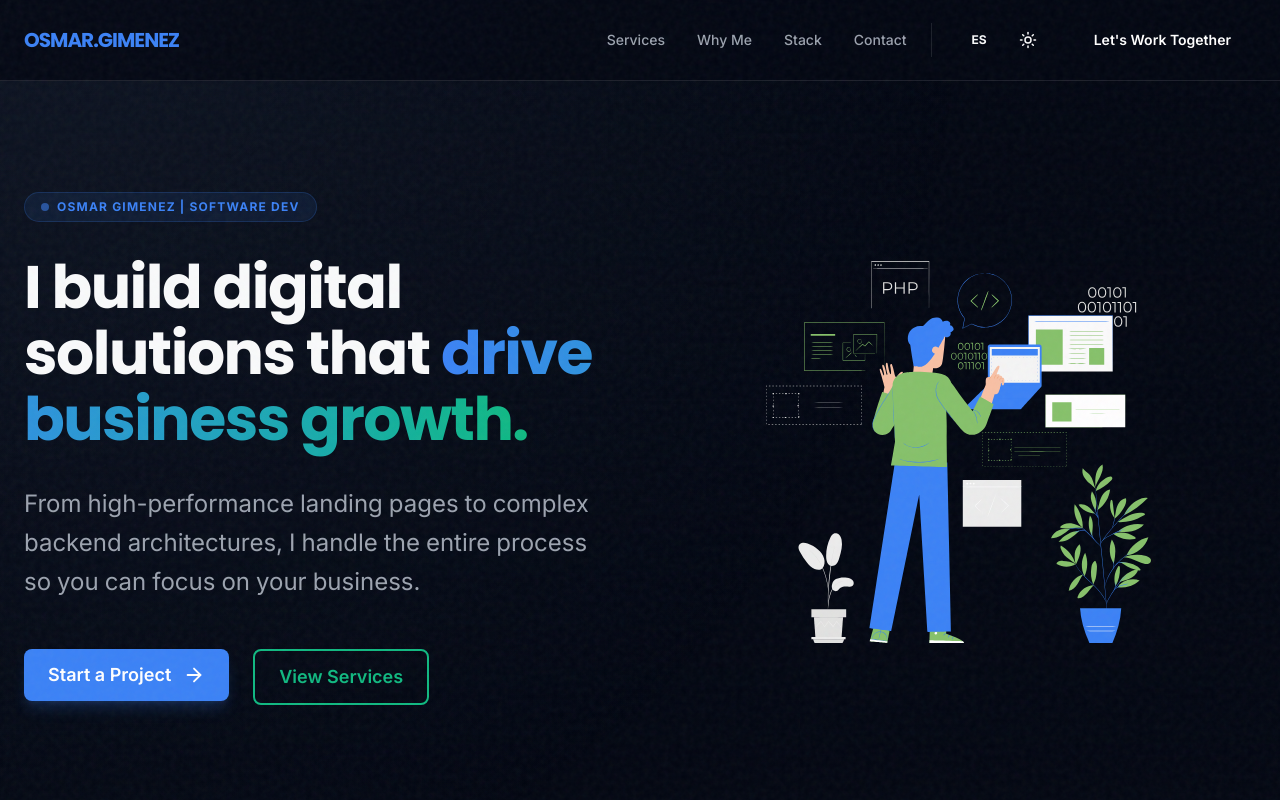
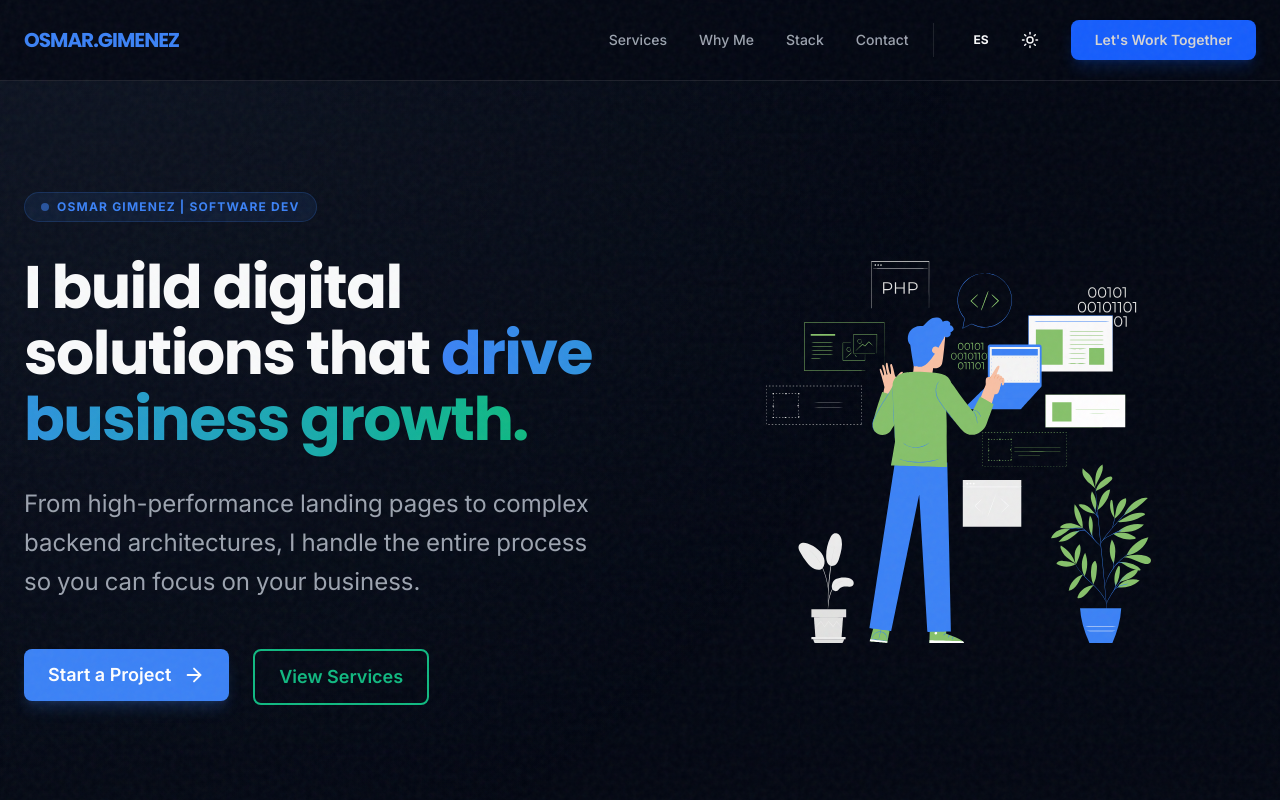
Before and after one commit to OsmarGimenez/landing-dev, a React (Vite) app: page / in a window 1280 px wide. Shown: the top 800 px of the page. Built offline with nearby package versions, Linux system fonts and the light colour scheme.

Commit message:
feat: initialize full portfolio application with animated components and i18n support.

```diff
--- a/src/App.tsx
+++ b/src/App.tsx
@@ -226,7 +226,7 @@ export default function App() {
               ))}
             </div>
 
-            <div className="flex items-center gap-3 sm:gap-4 md:border-l md:border-brand-border md:pl-8">
+            <div className="flex items-center gap-3 md:gap-4 md:border-l md:border-brand-border md:pl-8">
               <button
                 onClick={() => setLang(lang === 'en' ? 'es' : 'en')}
                 className="text-[10px] sm:text-xs font-bold hover:text-brand-primary transition-colors uppercase p-2"
@@ -242,9 +242,9 @@ export default function App() {
             </div>
 
             <MagneticButton>
-              <a href="#contact" className="group flex items-center justify-center sm:btn-primary sm:py-2 sm:px-6 w-10 h-10 sm:w-auto sm:h-auto rounded-full sm:rounded-lg border border-brand-primary/50 sm:border-transparent text-brand-primary sm:text-white hover:bg-brand-primary/5 sm:hover:bg-blue-700 transition-all duration-300">
-                <span className="hidden sm:inline text-sm font-semibold whitespace-nowrap">{content.workTogether}</span>
-                <span className="sm:hidden flex items-center justify-center w-full h-full"><ICONS.Mail size={18} className="group-hover:scale-110 transition-transform" /></span>
+              <a href="#contact" className="group flex items-center justify-center bg-transparent border border-neutral-700 rounded-full p-3 text-neutral-800 dark:text-neutral-300 md:p-0 md:px-6 md:py-2.5 md:bg-blue-600 md:text-white md:border-transparent md:border-none md:rounded-lg md:shadow-lg md:shadow-blue-600/20 hover:bg-neutral-100 dark:hover:bg-neutral-800 md:hover:bg-blue-700 transition-all duration-300">
+                <span className="hidden md:inline text-sm font-semibold whitespace-nowrap">{content.workTogether}</span>
+                <span className="flex items-center justify-center md:hidden leading-none"><ICONS.Mail size={18} className="group-hover:scale-110 transition-transform md:group-hover:scale-100" /></span>
               </a>
             </MagneticButton>
           </div>
```
